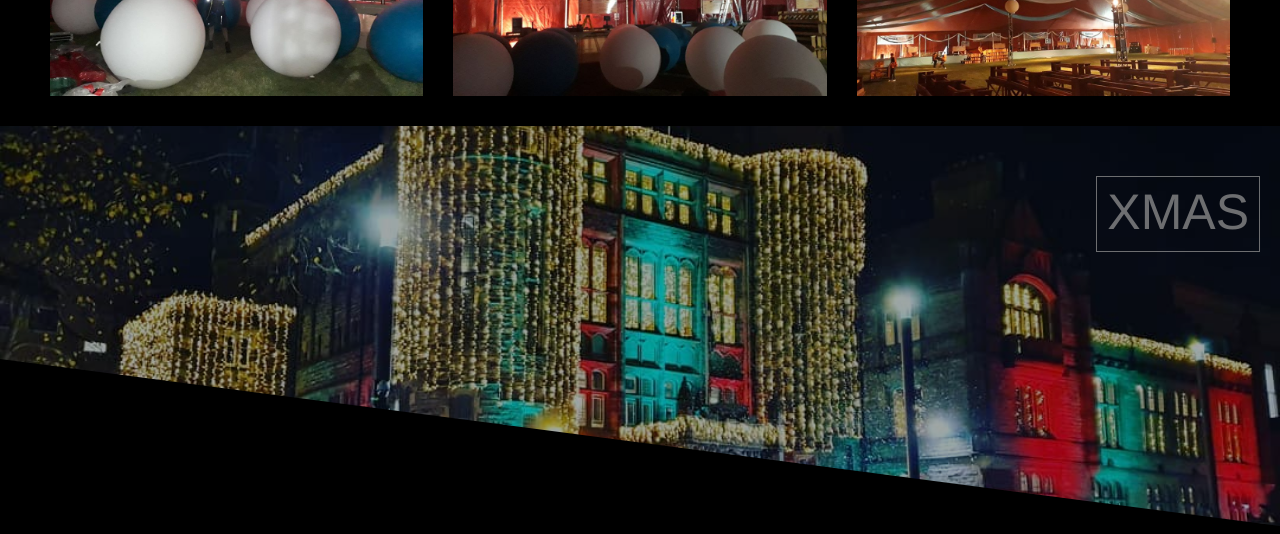
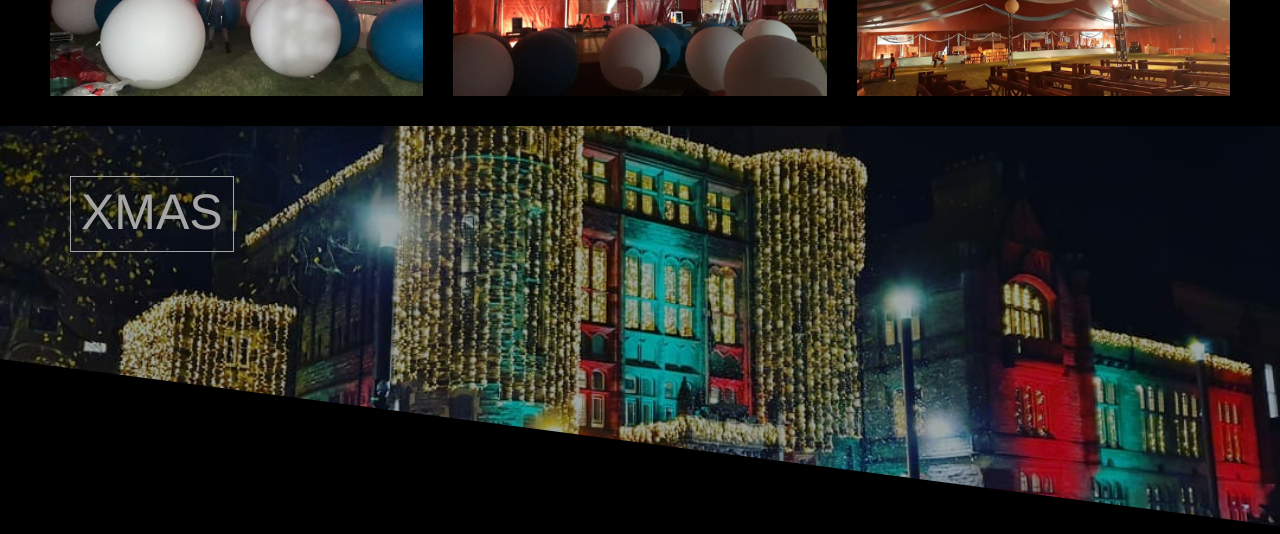
Before and after one commit to MrNobad/EDS_Website, a plain HTML site: page index.html in a window 1280 px wide. Shown: the part 6220-6754 px from the top of the page. Drawn offline with nearby package versions, Linux system fonts and the light colour scheme.

Commit message:
CSS Styling

```diff
--- a/index.html
+++ b/index.html
@@ -550,8 +550,8 @@
       </div>
     </div>
     <div class="bgimg-6">
-      <div class="caption5 wow fadeInLeft animated" data-wow-offset="30" data-wow-duration="1.5s" data-wow-delay="0.15s">
-        <span class="border1" >XMAS</span>
+      <div class="caption4 wow fadeInLeft animated" data-wow-offset="30" data-wow-duration="1.5s" data-wow-delay="0.15s">
+        <span class="border2" >XMAS</span>
       </div>
     </div>
   </div>
```
